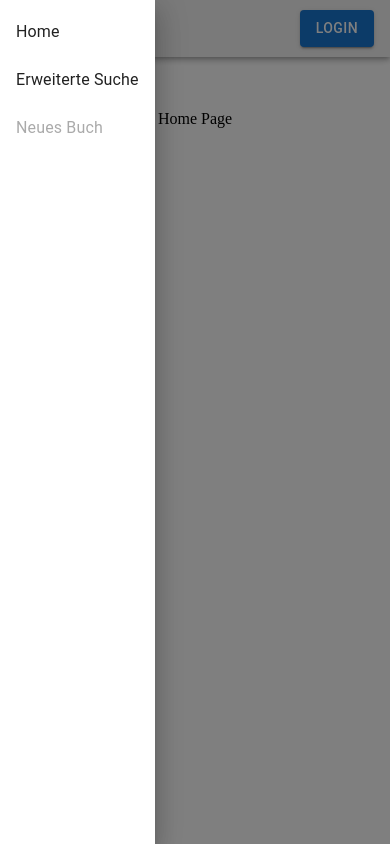
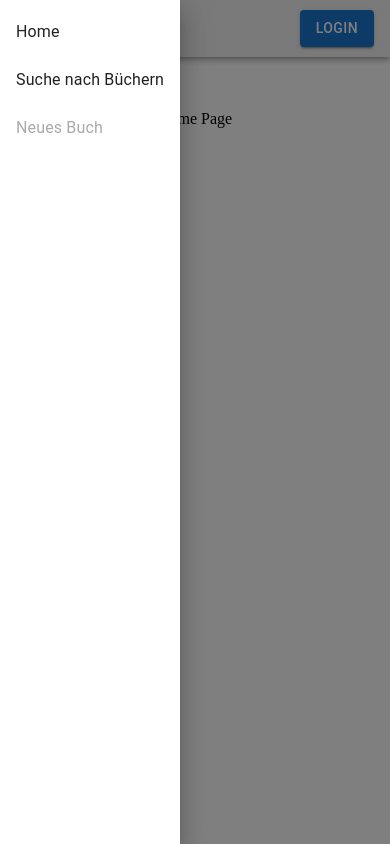
Before and after one commit to nivek023/buchweb, a React (Vite) app: page / in a window 390 px wide. Both pictures are taken after a click on the button 48 px from the left and 28 px from the top of the page. Built offline with nearby package versions, Linux system fonts and the light colour scheme.

Commit message:
changed name for search

```diff
--- a/src/components/header/Navbar.jsx
+++ b/src/components/header/Navbar.jsx
@@ -1,15 +1,4 @@
-import {
-  AppBar,
-  Toolbar,
-  Button,
-  Typography,
-  TextField,
-  Drawer,
-  List,
-  ListItem,
-  ListItemText,
-  useMediaQuery,
-} from '@mui/material';
+import { AppBar, Toolbar, Button, Typography, TextField, Drawer, List, ListItem, ListItemText, useMediaQuery } from '@mui/material';
 import { styled } from '@mui/system';
 import { useNavigate, useLocation } from 'react-router-dom';
 import SearchIcon from '@mui/icons-material/Search';
@@ -203,7 +192,7 @@ const Navbar = () => {
               <ListItemText primary="Home" />
             </ListItem>
             <ListItem button onClick={() => handleDrawerItemClick('/search')}>
-              <ListItemText primary="Erweiterte Suche" />
+              <ListItemText primary="Suche nach Büchern" />
             </ListItem>
             <ListItem
               button
```
